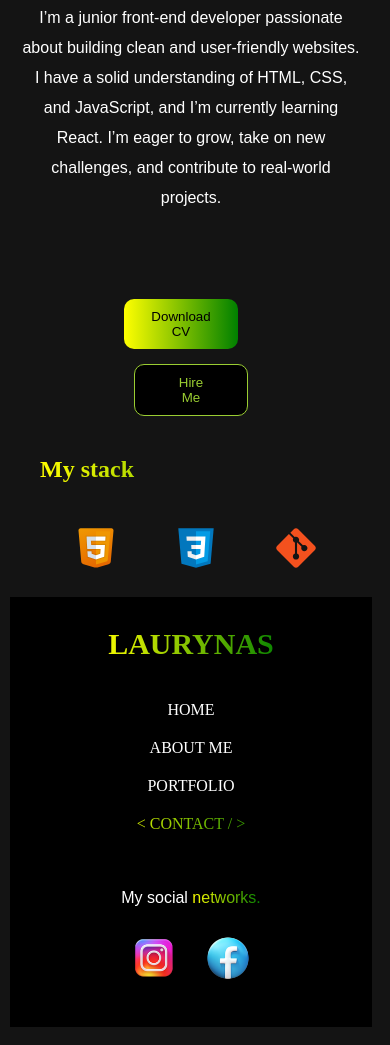
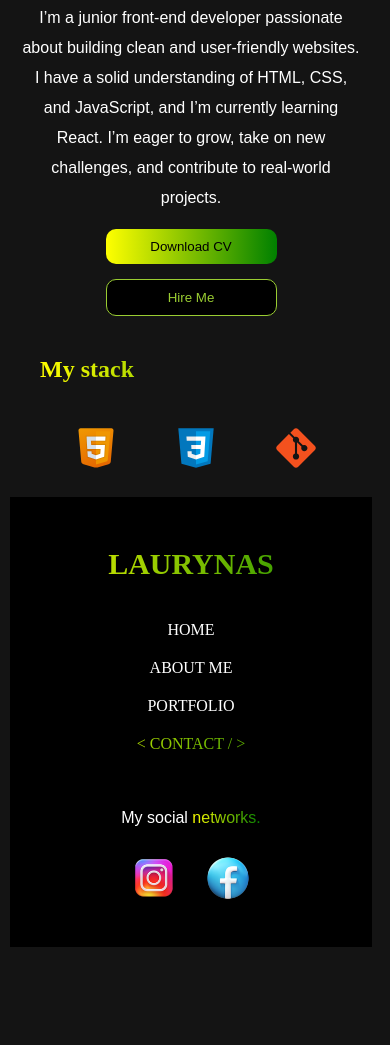
Before and after one commit to LingystheRock/myPortfolio, a plain HTML site: page index.html in a window 390 px wide. Shown: the part 648-1693 px from the top of the page. After the commit the page ends 1613 px from the top, so only its background shows below. Drawn offline with Linux system fonts and the light colour scheme.

Commit message:
css pakeitimas1

```diff
--- a/style.css
+++ b/style.css
@@ -252,10 +252,12 @@ margin: 10px;
         position: relative;
         width: 100%;
         height: auto;
-        display: flex;
-        flex-direction: column;
-        align-items: center;
-        padding-bottom: 20px;
+        top:unset;
+        left:0;
+        right: 0;
+        background-color: black;
+        padding: 20px 0;
+
     }
 
     .name, .points, .contact, .bottum {
@@ -295,11 +297,15 @@ margin: 10px;
         display: flex;
         flex-direction: column;
         gap: 15px;
-        align-items: center;
+        width: 100%;
+        padding:0 10px;
     }
 
     .cv, .Hire {
-        width: 80%;
+        width: 50%;
+        max-width: 400px;
+        margin: 0 auto;
+
     }
 
     .stack-logo {
```
